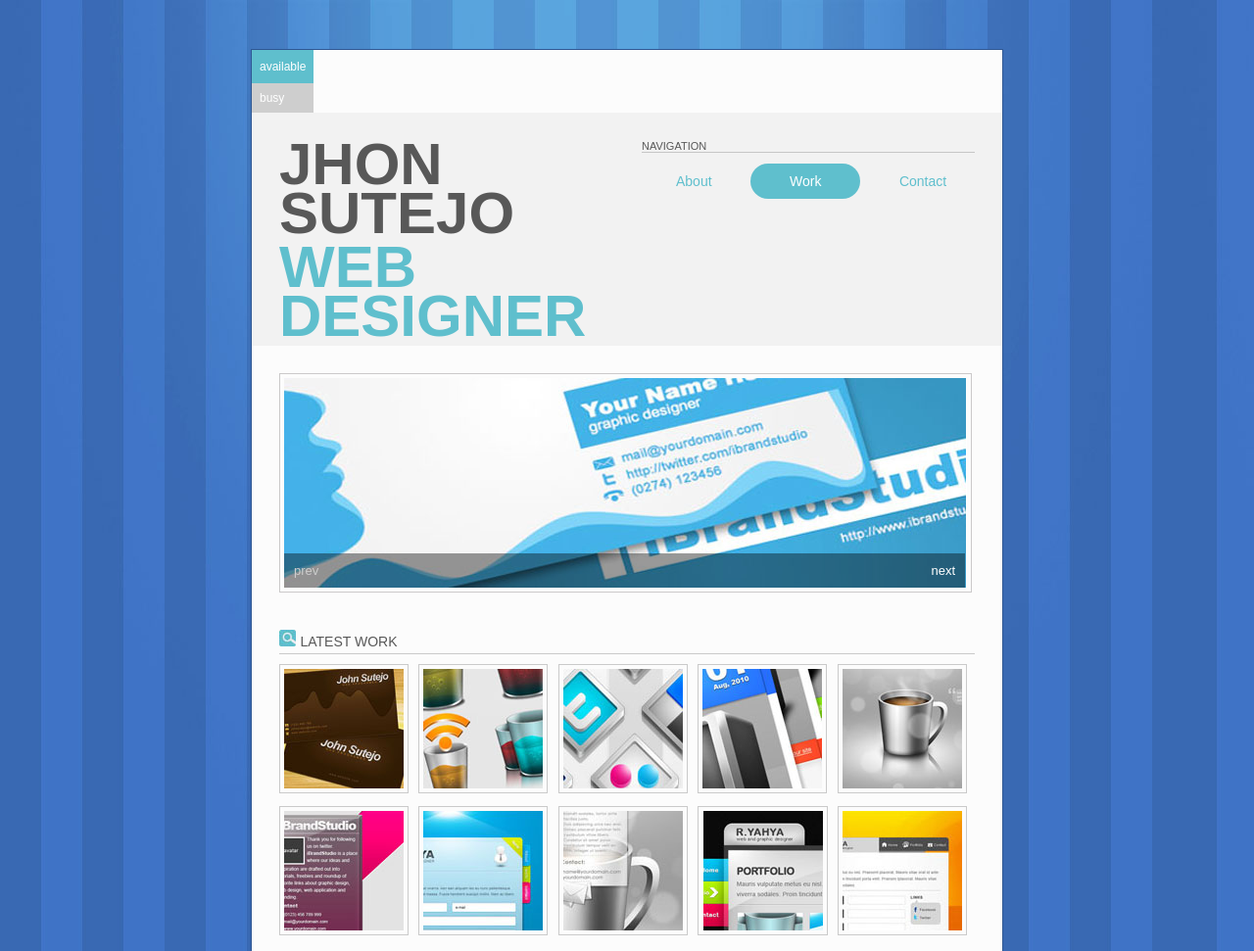
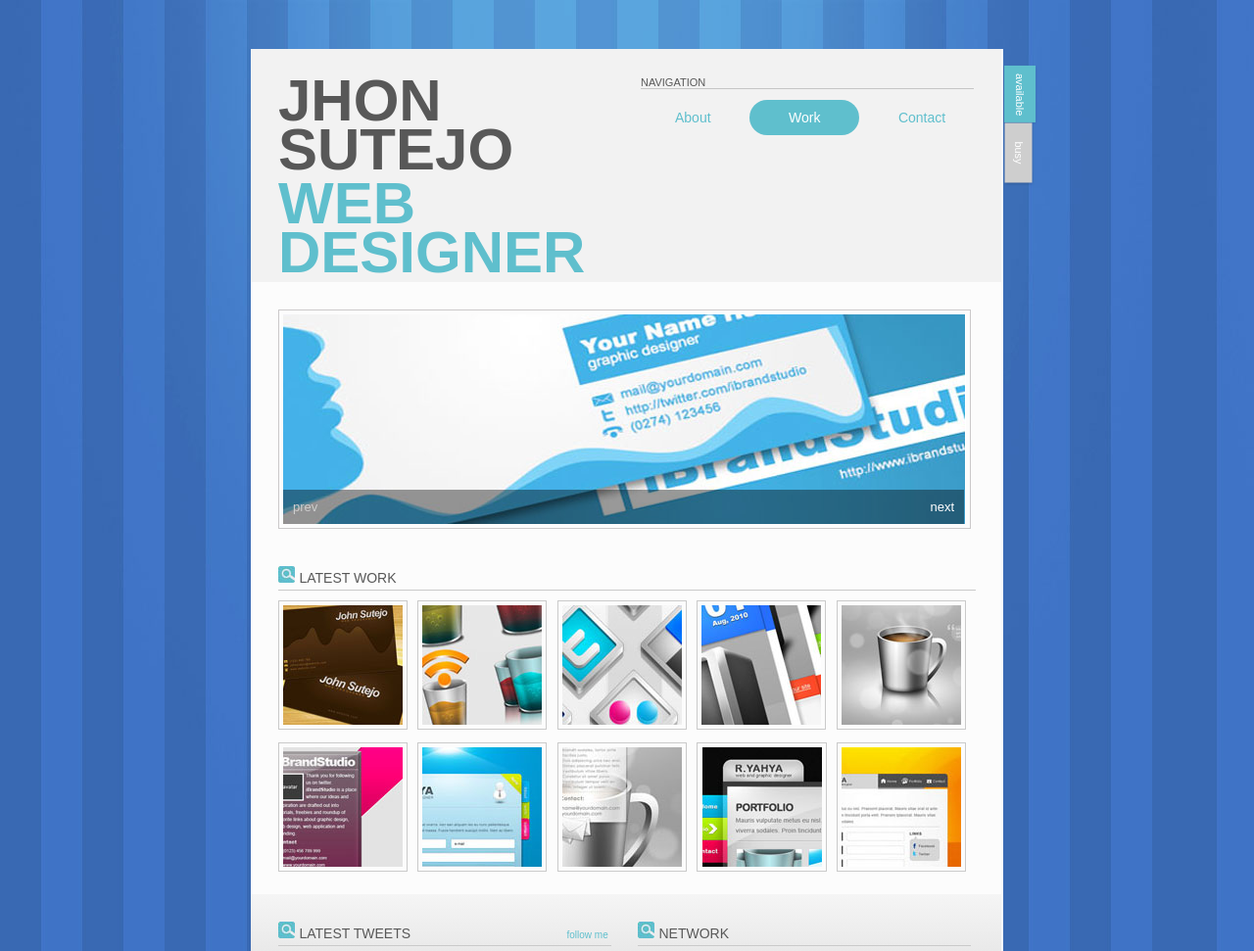
Before and after one commit to shelbyabruce/Portfolio-Paperclip, a plain HTML site: page index.html in a window 1280 px wide. Shown: the top 971 px of the page at 98% size. Drawn offline with nearby package versions, Linux system fonts and the light colour scheme; a script that the page names is missing.

Commit message:
Fixed tab positions and added shadows

```diff
--- a/styles/main.css
+++ b/styles/main.css
@@ -12,9 +12,9 @@ html {
 .wrapper {
 	width: 768px;
 	margin: 50px auto;
-	border: 1px solid #2F5793;
 	background-color: #FCFCFC;
 	font-family: sans-serif;
+	position: relative;
 }
 
 /*********
@@ -65,19 +65,34 @@ h3 {
 
 .tabs {
 	color: white;
-	font-size: 12px;
+	font-size: 11px;
 	font-weight: normal;
 	width: 63px;
+	position: absolute;
+	top: 0;
+	right: -46px;
+}
+
+.tabs > div {
+	-webkit-transform:rotate(90deg);
+	-moz-transform:rotate(90deg);
+	-o-transform: rotate(90deg);
+	margin-top: 30px;
+	padding: 8px;
+	text-align: center;
+  	-webkit-box-shadow: 1px 0 3px 0px rgba(0, 0, 0, .2);
+    box-shadow: 1px 0 3px 0px rgba(0, 0, 0, .2);
 }
 
 .tabs .available {
 	background-color: #5FBFCD;
 	padding: 10px 8px;
+	margin-left: 4.9px;
 }
 
 .tabs .busy {
 	background-color: #CECECE;
-	padding: 8px;
+	margin-left: 2px;
 }
 
 /*********
```
